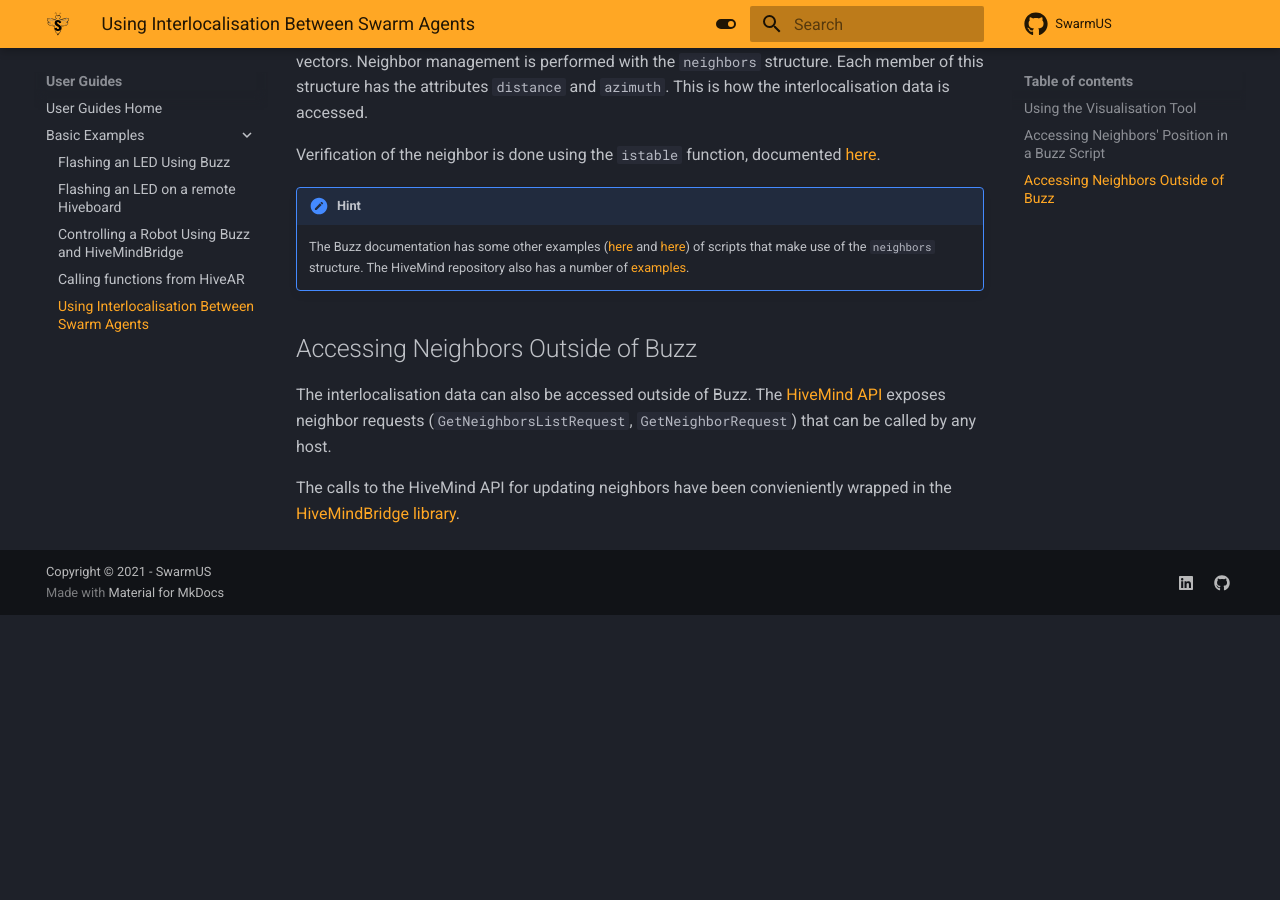
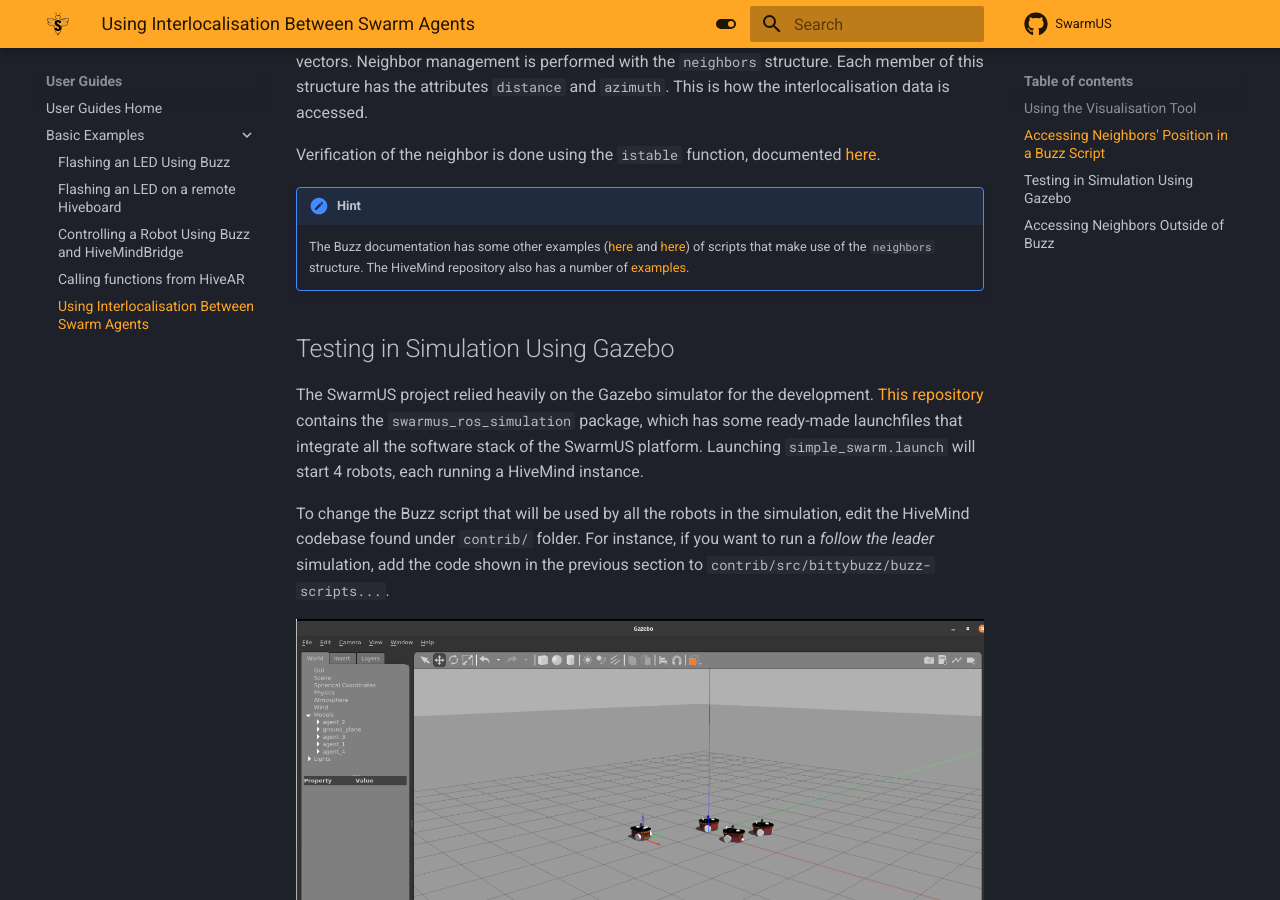
Before and after one commit to SwarmUS/SwarmUS-doc, an MkDocs documentation site: the page built from docs/sections/user-guide/basic-examples/basic-interloc.md, in a window 1280 px wide and 900 px high, scrolled down 2107 px. Built offline with MkDocs 1.6.1 and Material for MkDocs 9.7.7, drawn with Linux system fonts in a browser that asks for light colours; before the commit the page ends 2722 px from its top, so only the background shows below that.

Commit message:
add paragraph on simulator

```diff
--- a/docs/sections/user-guide/basic-examples/basic-interloc.md
+++ b/docs/sections/user-guide/basic-examples/basic-interloc.md
@@ -67,6 +67,14 @@
 !!! hint
     The Buzz documentation has some other examples ([here](https://the.swarming.buzz/wiki/doku.php?id=buzz_examples) and [here](https://github.com/buzz-lang/Buzz/tree/master/doc/examples)) of scripts that make use of the `neighbors` structure. The HiveMind repository also has a number of [examples](https://github.com/SwarmUS/HiveMind/tree/master/src/bittybuzz/buzz_scripts/behaviors).
 
+## Testing in Simulation Using Gazebo
+
+The SwarmUS project relied heavily on the Gazebo simulator for the development. [This repository](https://github.com/SwarmUS/SwarmUS-ROS) contains the `swarmus_ros_simulation` package, which has some ready-made launchfiles that integrate all the software stack of the SwarmUS platform. Launching `simple_swarm.launch` will start 4 robots, each running a HiveMind instance.
+
+To change the Buzz script that will be used by all the robots in the simulation, edit the HiveMind codebase found under `contrib/` folder. For instance, if you want to run a *follow the leader* simulation, add the code shown in the previous section to `contrib/src/bittybuzz/buzz-scripts...`.
+
+![](img/gazebo-simulation.png)
+
 ## Accessing Neighbors Outside of Buzz
 
 The interlocalisation data can also be accessed outside of Buzz. The [HiveMind API](../../reference/HiveMind/hivemind-api.md) exposes neighbor requests (`GetNeighborsListRequest`, `GetNeighborRequest`) that can be called by any host.
```
Also changed, not shown: docs/sections/user-guide/basic-examples/img/gazebo-simulation.png (added).
